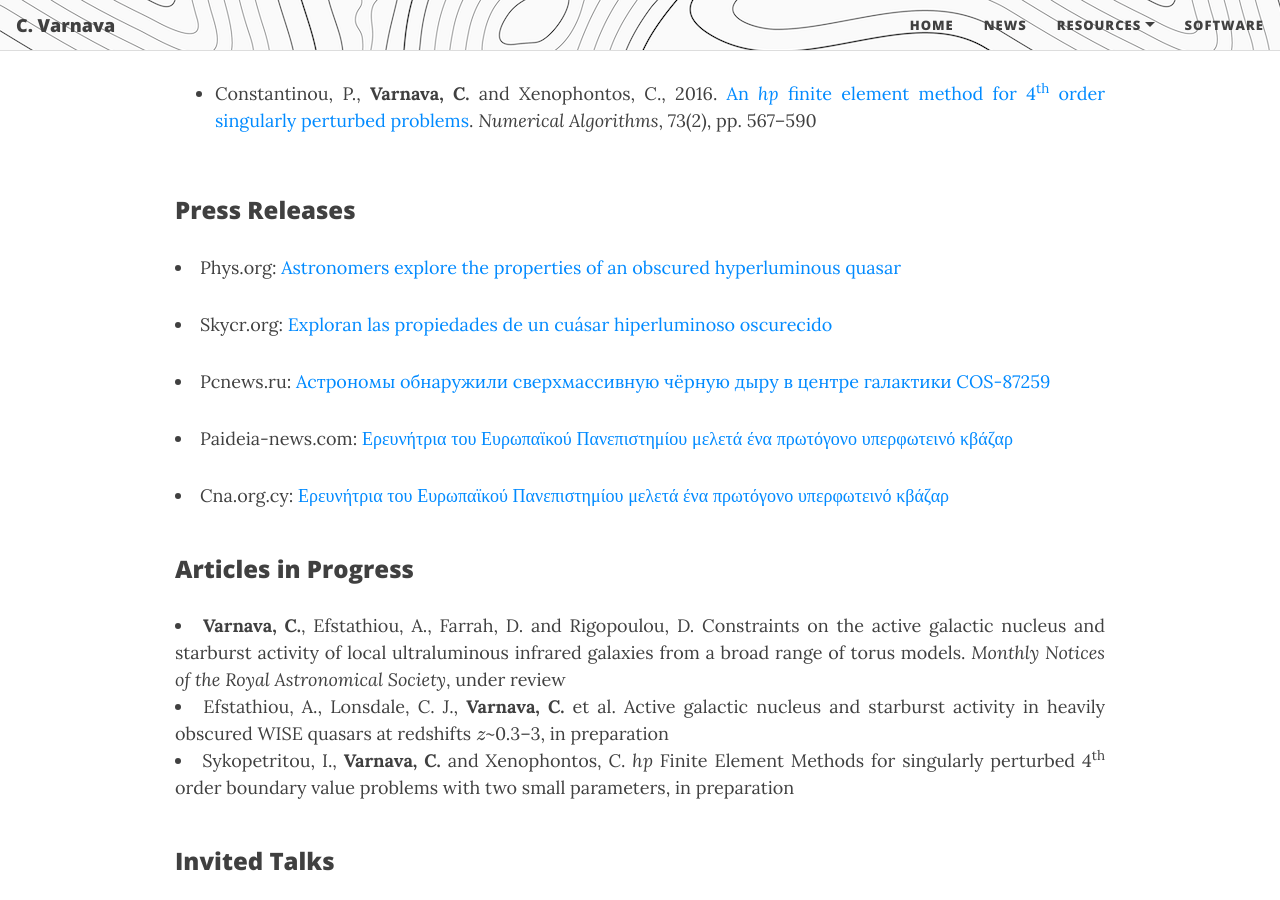
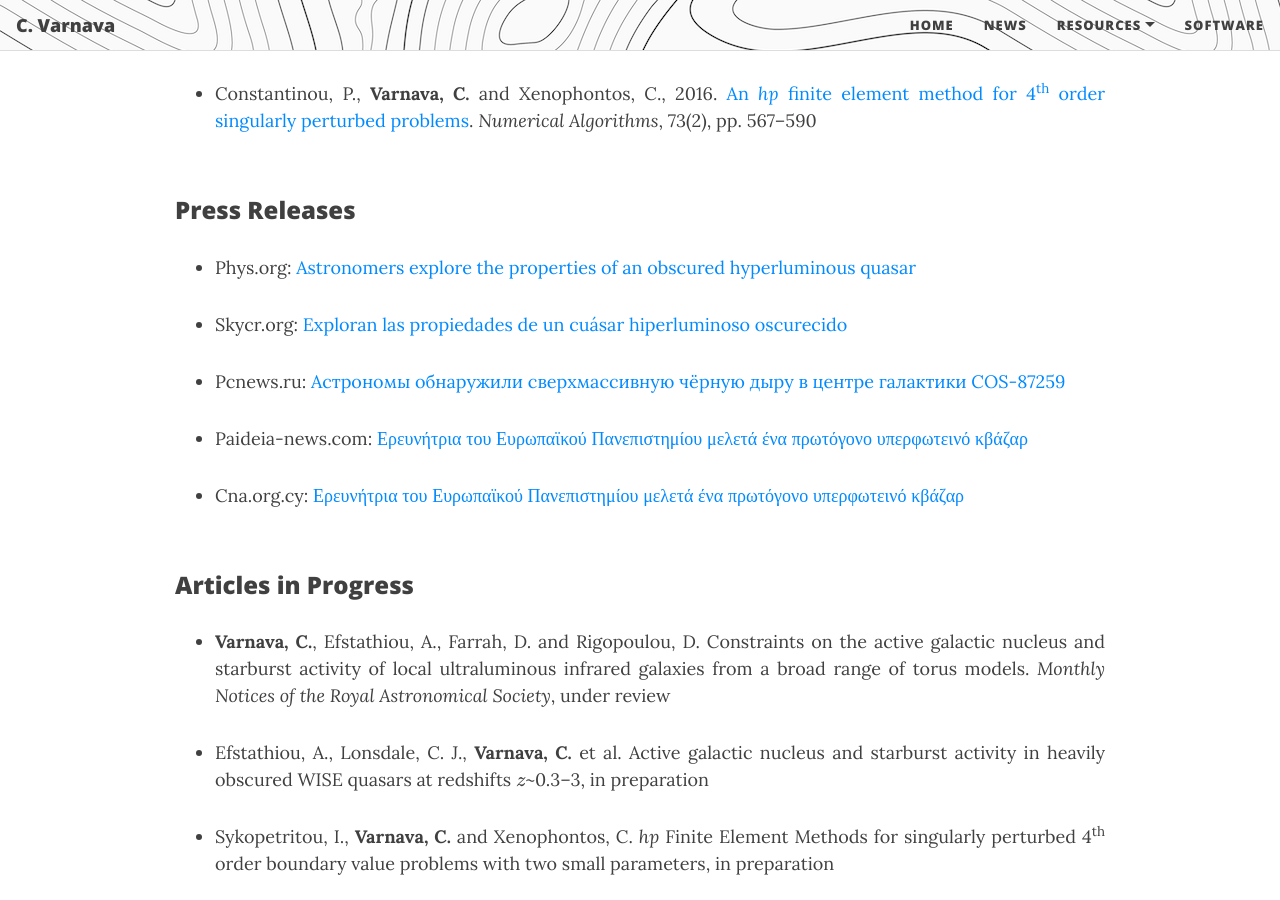
Before and after one commit to ch-var/ch-var.github.io, a Jekyll site: the page built from cv.html, in a window 1280 px wide and 900 px high, scrolled down 3129 px. Built offline with Jekyll 4.4.1, drawn with Linux system fonts in a browser that asks for light colours; formulas are drawn with MathJax 3.

Commit message:
Update cv.html

```diff
--- a/cv.html
+++ b/cv.html
@@ -94,6 +94,7 @@ mathjax: true
 </ul>
 <br>
 <p style="font-family: var(--header-font); font-weight: 800; line-height: 1.1; font-size: 1.5rem; margin-top: 1.25rem;">Press Releases</p>
+<ul>
 <li class="responsive-margin">Phys.org: <a href="https://phys.org/news/2024-10-astronomers-explore-properties-obscured-hyperluminous.html">Astronomers explore the properties of an obscured hyperluminous quasar</a></li>
 <p></p>
 <li class="responsive-margin">Skycr.org: <a href="https://skycr.org/2024/10/21/exploran-las-propiedades-de-un-cuasar-hiperluminoso-oscurecido/">Exploran las propiedades de un cuásar hiperluminoso oscurecido</a></li>
@@ -103,11 +104,16 @@ mathjax: true
 <li class="responsive-margin">Paideia-news.com: <a href="https://paideia-news.com/panepistimio-frederick/2024/11/11/ereynitria-toy-eyropaikoy-panepistimioy-meleta-ena-protogono-yperfoteino-kbazar">Ερευνήτρια του Ευρωπαϊκού Πανεπιστημίου μελετά ένα πρωτόγονο υπερφωτεινό κβάζαρ</a></li>
 <p></p>
 <li class="responsive-margin">Cna.org.cy: <a href="https://www.cna.org.cy/press-release/article/7556971/anakoinosi-typoy-evropaiko-panepistimio-kyproy">Ερευνήτρια του Ευρωπαϊκού Πανεπιστημίου μελετά ένα πρωτόγονο υπερφωτεινό κβάζαρ</a></li>
+</ul>
 <br>
 <p style="font-family: var(--header-font); font-weight: 800; line-height: 1.1; font-size: 1.5rem; margin-top: 1.25rem;">Articles in Progress</p>
+<ul>
 <li class="responsive-margin"><b>Varnava, C.</b>, Efstathiou, A., Farrah, D. and Rigopoulou, D. Constraints on the active galactic nucleus and starburst activity of local ultraluminous infrared galaxies from a broad range of torus models. <i>Monthly Notices of the Royal Astronomical Society</i>, under review</li>
+<p></p>
 <li class="responsive-margin">Efstathiou, A., Lonsdale, C. J., <b>Varnava, C.</b> et al. Active galactic nucleus and starburst activity in heavily obscured WISE quasars at redshifts \(z\)~0.3–3, in preparation</li>
+<p></p>
 <li class="responsive-margin">Sykopetritou, I., <b>Varnava, C.</b> and Xenophontos, C. <i>hp</i> Finite Element Methods for singularly perturbed 4<sup>th</sup> order boundary value problems with two small parameters, in preparation</li>
+</ul>
 <br>
 <p style="font-family: var(--header-font); font-weight: 800; line-height: 1.1; font-size: 1.5rem; margin-top: 1.25rem;">Invited Talks</p>
 <li class="responsive-margin">SMART training session. <i>Cyprus Astrophysics Workshop 2024: Luminous Infrared Galaxies in the <i>JWST</i> era, Nicosia/Paphos, Cyprus, 2024</i></li>
```
